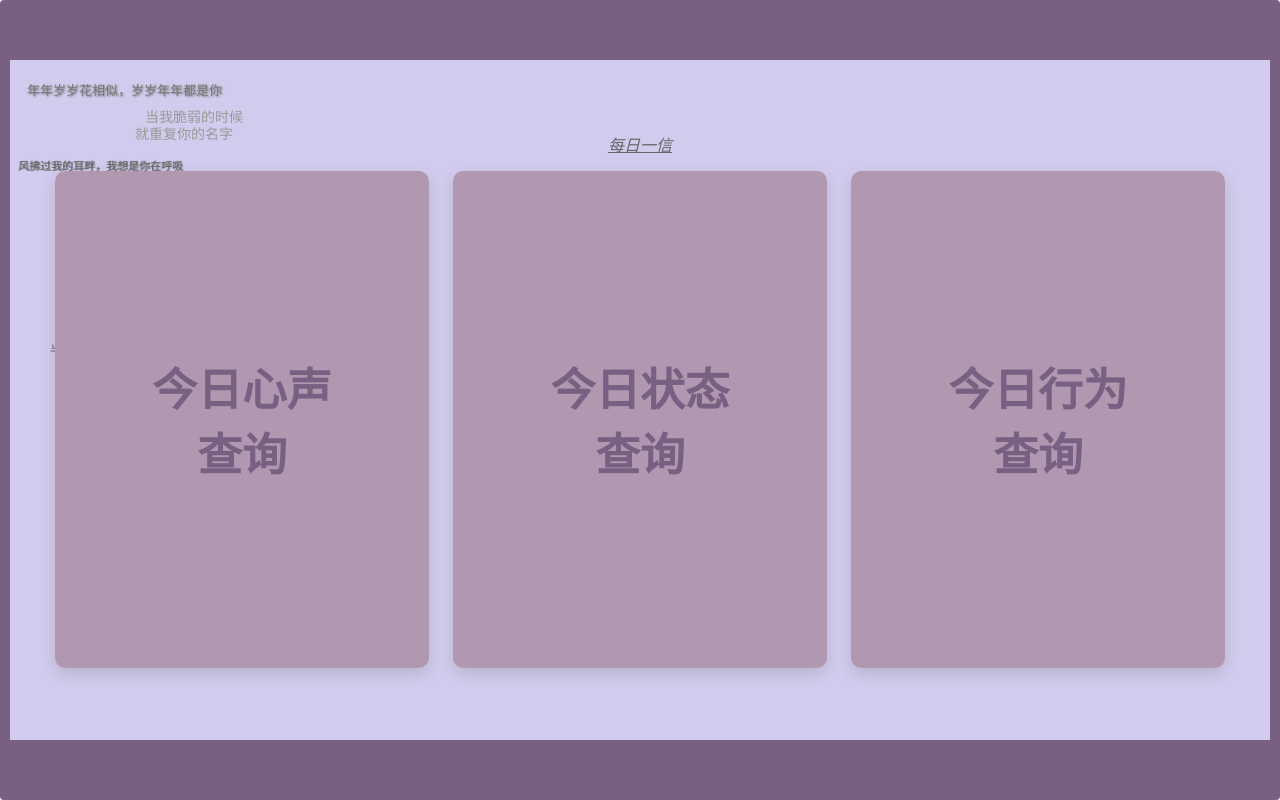
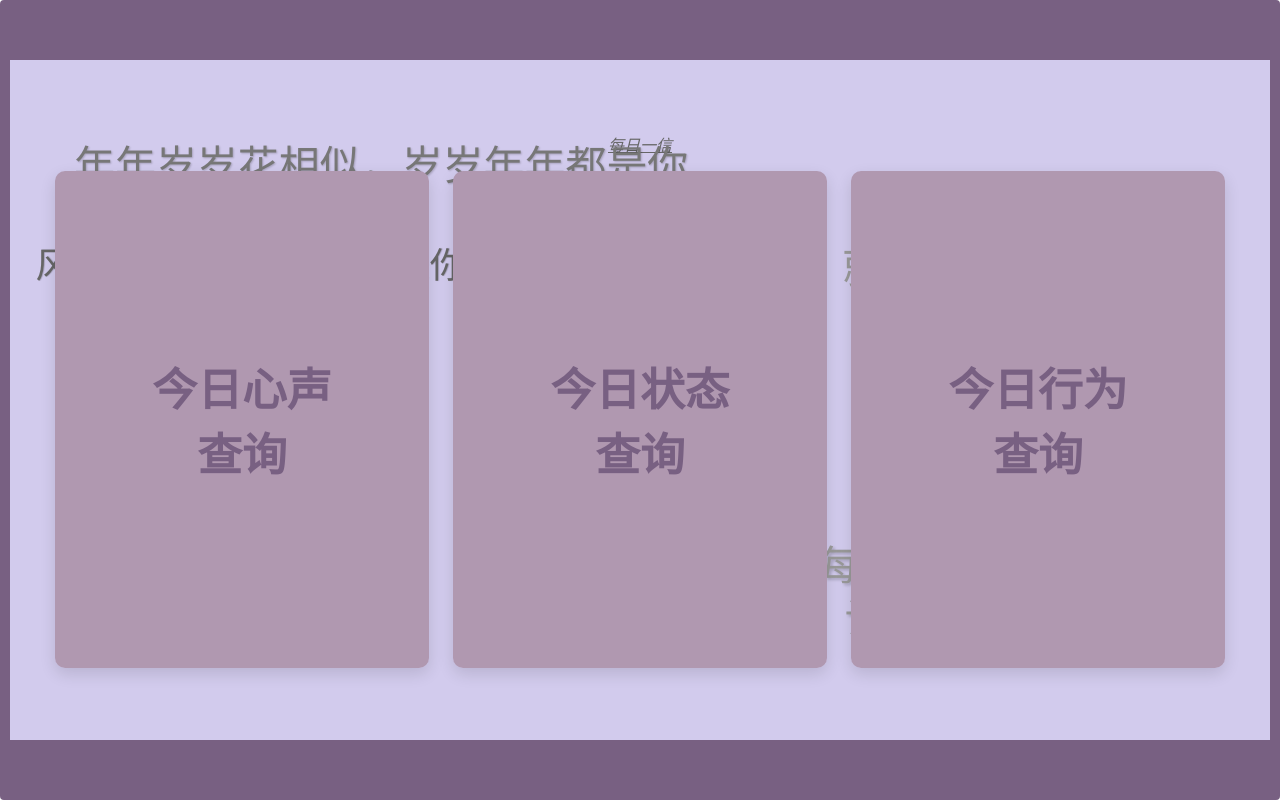
Before and after one commit to ahchi425/ahci, a plain HTML site: page index.html in a window 1280 px wide. Drawn offline with Linux system fonts and the light colour scheme.

Commit message:
Update index.html

```diff
--- a/index.html
+++ b/index.html
@@ -87,55 +87,59 @@
 <div style="width:100%; background:transparent; padding:0; margin:0 0 15px 0; text-align:center;">
   <p style="font-size:16px; color:#666; font-family:思源宋体, SimSun, 宋体, serif; font-style:italic; text-decoration:underline; margin:0; padding:0;">每日一信</p >
 </div>
-<!-- 不规则文字盒模板（复制就能用，改数字调位置） -->
+<!-- 文字盒1：年年岁岁花相似，岁岁年年都是你 -->
 <div style="
-  position: absolute; /* 核心：自由定位 */
-  top: 20px; /* 离边框顶部的距离，数字越大越靠下 */
-  left: 17px; /* 离边框左侧的距离，数字越大越靠右 */
-  background: transparent; /* 无背景，纯文字 */
-  color: #777777; /* 文字颜色，自己调 */
-  font-size: 13px; /* 字号，适配手机 */
-  text-shadow: 1px 1px 2px;
+  position: fixed;
+  top: 9vh;
+  left: 5vw;
+  background: transparent;
+  color: #777777;
+  font-size: 3.2vw;
+  text-shadow: 1px 1px 2px rgba(0,0,0,0.2);
 ">年年岁岁花相似，岁岁年年都是你</div>
-<!-- 不规则文字盒模板（复制就能用，改数字调位置） -->
+
+<!-- 文字盒2：当我脆弱的时候 就重复你的名字 -->
 <div style="
-  position: absolute; /* 核心：自由定位 */
-  top: 50px; /* 离边框顶部的距离，数字越大越靠下 */
-  left: 125px; /* 离边框左侧的距离，数字越大越靠右 */
-  background: transparent; /* 无背景，纯文字 */
-  color: #999999; /* 文字颜色，自己调 */
-  font-size: 14px; /* 字号，适配手机 */
+  position: fixed;
+  top: 16vh;
+  left: 65vw;
+  background: transparent;
+  color: #999999;
+  font-size: 3.5vw;
   line-height: 1.2;
-"><span style="padding-left: 10px;">当我脆弱的时候</span><br>就重复你的名字</div>
-<!-- 不规则文字盒模板（复制就能用，改数字调位置） -->
+"><span style="padding-left: 2.6vw;">当我脆弱的时候</span><br>就重复你的名字</div>
+
+<!-- 文字盒3：我每天都在感谢上帝 让我遇见了你 -->
 <div style="
-  position: absolute; /* 核心：自由定位 */
-  top: 330px; /* 离边框顶部的距离，数字越大越靠下 */
-  left: 125px; /* 离边框左侧的距离，数字越大越靠右 */
-  background: transparent; /* 无背景，纯文字 */
-  color: #999999; /* 文字颜色，自己调 */
-  font-size: 13px; /* 字号，适配手机 */
+  position: fixed;
+  top: 60vh;
+  left: 60vw;
+  background: transparent;
+  color: #999999;
+  font-size: 3.2vw;
   line-height: 1.3;
-  text-shadow: 2px 2px 3px;
-">我每天都在感谢上帝<br><span style="padding-left: 20px;">让我遇见了你</span></div>
-<!-- 不规则文字盒模板（复制就能用，改数字调位置） -->
+  text-shadow: 2px 2px 3px rgba(0,0,0,0.2);
+">我每天都在感谢上帝<br><span style="padding-left: 5.2vw;">让我遇见了你</span></div>
+
+<!-- 文字盒4：风拂过我的耳畔，我想是你在呼吸 -->
 <div style="
-  position: absolute; /* 核心：自由定位 */
-  top: 97px; /* 离边框顶部的距离，数字越大越靠下 */
-  left: 8px; /* 离边框左侧的距离，数字越大越靠右 */
-  background: transparent; /* 无背景，纯文字 */
-  color: #666666; /* 文字颜色，自己调 */
-  font-size: 11px; /* 字号，适配手机 */
-  text-shadow: 1px 0px 1px;
+  position: fixed;
+  top: 22vh;
+  left: 2vw;
+  background: transparent;
+  color: #666666;
+  font-size: 2.8vw;
+  text-shadow: 1px 0px 1px rgba(0,0,0,0.2);
 ">风拂过我的耳畔，我想是你在呼吸</div>
-<!-- 不规则文字盒模板（复制就能用，改数字调位置） -->
+
+<!-- 文字盒5：半缘修道半缘君 -->
 <div style="
-  position: absolute; /* 核心：自由定位 */
-  top: 280px; /* 离边框顶部的距离，数字越大越靠下 */
-  left: 40px; /* 离边框左侧的距离，数字越大越靠右 */
-  background: transparent; /* 无背景，纯文字 */
-  color: #666666; /* 文字颜色，自己调 */
-  font-size: 12px; /* 字号，适配手机 */
+  position: fixed;
+  top: 55vh;
+  left: 11vw;
+  background: transparent;
+  color: #666666;
+  font-size: 2.8vw;
 ">半缘修道半缘君</div>
 <div style="display:flex; justify-content:center; gap:2%; align-items:center; width:100%;">
         <!-- 卡片1：Ta的便签 - 正面固定文字 -->
```
